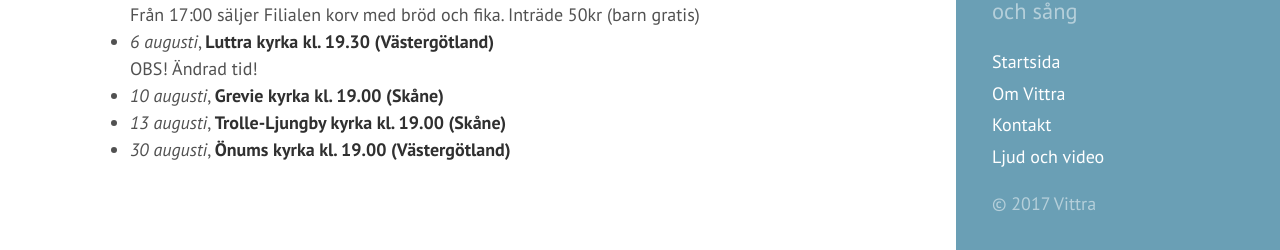
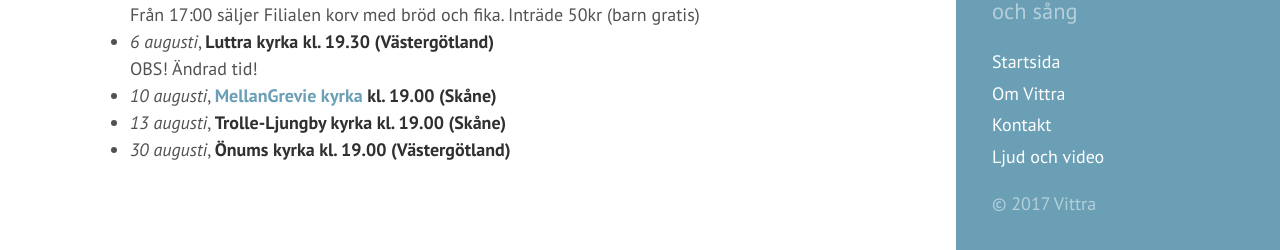
Before and after one commit to trinning/trinning.github.io, a Jekyll site: the page built from index.md, in a window 1280 px wide and 1319 px high. Shown: the part 1066-1316 px from the top of the window. Built offline with Jekyll 4.4.1, drawn with Linux system fonts in a browser that asks for light colours.

Commit message:
Mellan Grevie kyrka

```diff
--- a/index.md
+++ b/index.md
@@ -21,6 +21,6 @@ Vårt konsertprogram 2017. Är du intresserad av att vi kommer och spelar så [k
 * *27 juli*, **Ljuders kyrka kl. 19.00 (Småland)**
 * *5 augusti*, **Filialen i Skår kl.18.00 (Västergötland)** <br/>Från 17:00 säljer Filialen korv med bröd och fika. Inträde 50kr (barn gratis)
 * *6  augusti*, **Luttra kyrka kl. 19.30 (Västergötland)** <br/>OBS! Ändrad tid!
-* *10 augusti*, **Grevie kyrka kl. 19.00 (Skåne)**
+* *10 augusti*, **[MellanGrevie kyrka](https://www.svenskakyrkan.se/vellinge/mellangreviekyrka) kl. 19.00 (Skåne)**
 * *13 augusti*, **Trolle-Ljungby kyrka kl. 19.00 (Skåne)**
 * *30 augusti*, **Önums kyrka kl. 19.00 (Västergötland)**
```
